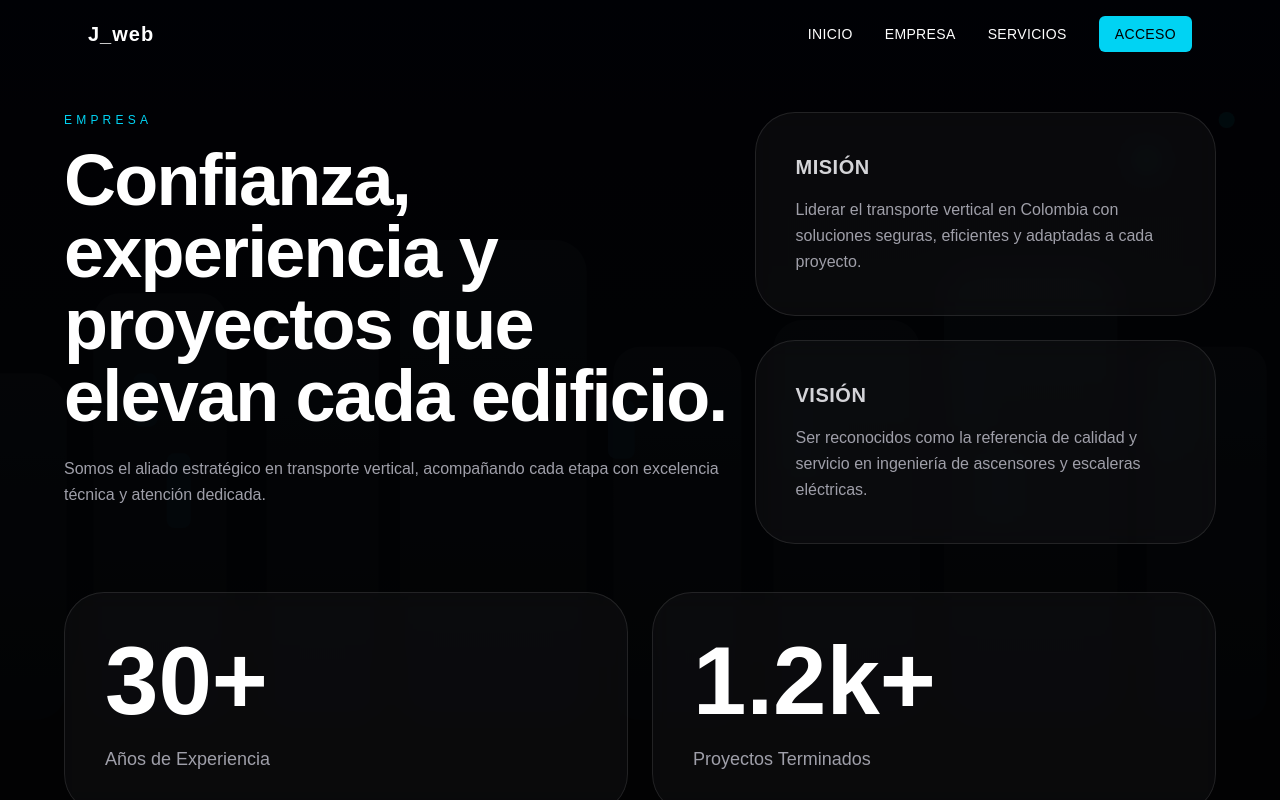
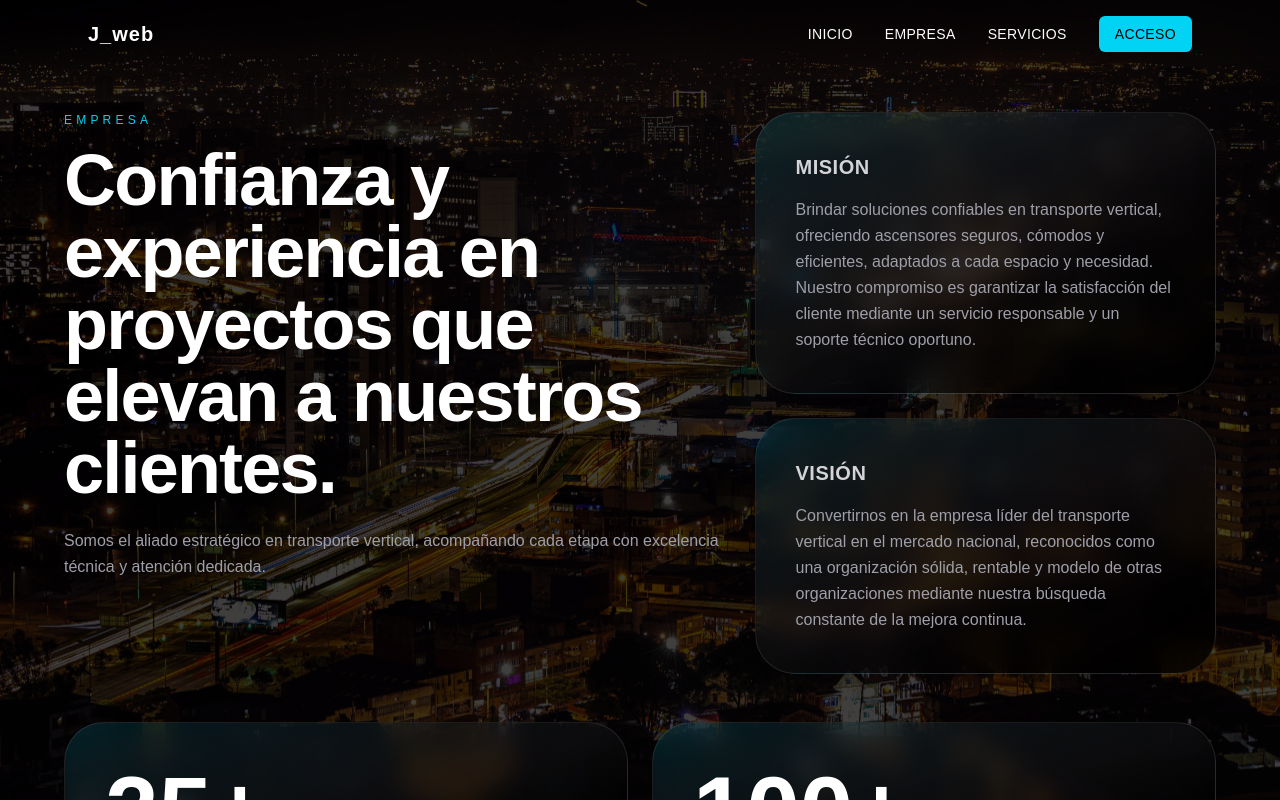
Before and after one commit to jesuscordoba2206/pagina-ascensores, a Next.js app: page /empresa in a window 1280 px wide. Shown: the top 800 px of the page. Built offline with nearby package versions, Linux system fonts and the light colour scheme.

Commit message:
Aprobado cliente bases de las ventanas, falta agregar informacion base

```diff
--- a/src/app/empresa/page.js
+++ b/src/app/empresa/page.js
@@ -3,45 +3,47 @@ import Link from 'next/link';
 
 export default function EmpresaPage() {
   return (
-    <div className="bg-black text-white min-h-screen">
+    <div className="relative min-h-screen bg-[url('/fondo_img.jpg')] bg-fixed bg-cover bg-center bg-no-repeat text-white">
+      <div className="absolute inset-0 bg-black/75 z-0" />
+
+      <div className="relative z-10">
         <Navbar />
 
-      <section className="relative overflow-hidden bg-fixed bg-[url('/cityscape.svg')] bg-center bg-cover">
-        <div className="absolute inset-0 bg-black/80"></div>
-        <div className="relative pt-28 pb-20 px-6">
+        <section className="relative overflow-hidden">
+          <div className="pt-28 pb-20 px-6">
             <div className="max-w-6xl mx-auto">
               <div className="grid gap-6 lg:grid-cols-[1.3fr_0.9fr]">
                 <div className="space-y-6">
                   <p className="text-cyan-400 uppercase tracking-[0.35em] text-xs mb-4">Empresa</p>
-                <h1 className="text-6xl md:text-7xl font-bold text-white tracking-tight">Confianza, experiencia y proyectos que elevan cada edificio.</h1>
+                  <h1 className="text-6xl md:text-7xl font-bold text-white tracking-tight">Confianza y experiencia en proyectos que elevan a nuestros clientes.</h1>
                   <p className="max-w-3xl text-zinc-400 font-light leading-relaxed">
                     Somos el aliado estratégico en transporte vertical, acompañando cada etapa con excelencia técnica y atención dedicada.
                   </p>
                 </div>
 
                 <div className="grid gap-6">
-                <div className="bg-zinc-900/40 backdrop-blur-md border border-white/10 rounded-[2.5rem] p-10 hover:scale-[1.01] transition-transform duration-500">
+                  <div className="bg-gradient-to-br from-cyan-500/15 via-zinc-900/40 to-black/80 backdrop-blur-md border border-white/10 rounded-[2.5rem] p-10 hover:scale-[1.01] transition-transform duration-500">
                     <h2 className="text-xl font-semibold text-zinc-300 mb-4 uppercase tracking-wide">Misión</h2>
                     <p className="text-zinc-400 font-light leading-relaxed">
-                    Liderar el transporte vertical en Colombia con soluciones seguras, eficientes y adaptadas a cada proyecto.
+                      Brindar soluciones confiables en transporte vertical, ofreciendo ascensores seguros, cómodos y eficientes, adaptados a cada espacio y necesidad. Nuestro compromiso es garantizar la satisfacción del cliente mediante un servicio responsable y un soporte técnico oportuno.
                     </p>
                   </div>
-                <div className="bg-zinc-900/40 backdrop-blur-md border border-white/10 rounded-[2.5rem] p-10 hover:scale-[1.01] transition-transform duration-500">
+                  <div className="bg-gradient-to-br from-cyan-500/15 via-zinc-900/40 to-black/80 backdrop-blur-md border border-white/10 rounded-[2.5rem] p-10 hover:scale-[1.01] transition-transform duration-500">
                     <h2 className="text-xl font-semibold text-zinc-300 mb-4 uppercase tracking-wide">Visión</h2>
                     <p className="text-zinc-400 font-light leading-relaxed">
-                    Ser reconocidos como la referencia de calidad y servicio en ingeniería de ascensores y escaleras eléctricas.
+                      Convertirnos en la empresa líder del transporte vertical en el mercado nacional, reconocidos como una organización sólida, rentable y modelo de otras organizaciones mediante nuestra búsqueda constante de la mejora continua.
                     </p>
                   </div>
                 </div>
               </div>
 
               <div className="mt-12 grid gap-6 md:grid-cols-2">
-              <div className="bg-zinc-900/40 backdrop-blur-md border border-white/10 rounded-[2.5rem] p-10 hover:scale-[1.01] transition-transform duration-500">
-                <p className="text-7xl md:text-8xl font-bold text-white leading-none">30+</p>
+                <div className="bg-gradient-to-br from-cyan-500/15 via-zinc-900/40 to-black/80 backdrop-blur-md border border-white/10 rounded-[2.5rem] p-10 hover:scale-[1.01] transition-transform duration-500">
+                  <p className="text-7xl md:text-8xl font-bold text-white leading-none">25+</p>
                   <p className="mt-4 text-zinc-400 font-light text-lg">Años de Experiencia</p>
                 </div>
-              <div className="bg-zinc-900/40 backdrop-blur-md border border-white/10 rounded-[2.5rem] p-10 hover:scale-[1.01] transition-transform duration-500">
-                <p className="text-7xl md:text-8xl font-bold text-white leading-none">1.2k+</p>
+                <div className="bg-gradient-to-br from-cyan-500/15 via-zinc-900/40 to-black/80 backdrop-blur-md border border-white/10 rounded-[2.5rem] p-10 hover:scale-[1.01] transition-transform duration-500">
+                  <p className="text-7xl md:text-8xl font-bold text-white leading-none">100+</p>
                   <p className="mt-4 text-zinc-400 font-light text-lg">Proyectos Terminados</p>
                 </div>
               </div>
@@ -51,7 +53,7 @@ export default function EmpresaPage() {
                   href="/empresa"
                   className="inline-block bg-cyan-400 text-black px-8 py-3 rounded-[2.5rem] font-bold uppercase tracking-wide transition-all duration-300 hover:opacity-90"
                 >
-                Conoce nuestra historia
+                  Conoce nuestros proyectos
                 </Link>
               </div>
             </div>
@@ -64,5 +66,6 @@ export default function EmpresaPage() {
           </div>
         </footer>
       </div>
+    </div>
   );
 }
--- a/src/app/servicios/page.js
+++ b/src/app/servicios/page.js
@@ -4,7 +4,10 @@ import { Cog, Wrench, Hammer, Clock3 } from 'lucide-react';
 
 export default function ServiciosPage() {
   return (
-    <div className="bg-black text-white min-h-screen">
+    <div className="relative min-h-screen bg-[url('/fondo_img.jpg')] bg-fixed bg-cover bg-center bg-no-repeat text-white">
+      <div className="absolute inset-0 bg-black/75 z-0" />
+
+      <div className="relative z-10">
         <Navbar />
 
         <section className="pt-28 pb-20 px-6">
@@ -18,7 +21,7 @@ export default function ServiciosPage() {
             </div>
 
             <div className="grid grid-cols-1 md:grid-cols-2 gap-6">
-            <div className="bg-zinc-900/40 backdrop-blur-md border border-white/10 rounded-[2.5rem] p-10 hover:scale-[1.01] transition-transform duration-500 h-full">
+              <div className="bg-gradient-to-br from-cyan-500/15 via-zinc-900/40 to-black/80 backdrop-blur-md border border-white/10 rounded-[2.5rem] p-10 hover:scale-[1.01] transition-transform duration-500 h-full">
                 <div className="mb-6 inline-flex h-12 w-12 items-center justify-center rounded-3xl bg-cyan-500/10 text-cyan-400">
                   <Cog className="h-6 w-6" />
                 </div>
@@ -31,7 +34,7 @@ export default function ServiciosPage() {
                 </Link>
               </div>
 
-            <div className="bg-zinc-900/40 backdrop-blur-md border border-white/10 rounded-[2.5rem] p-10 hover:scale-[1.01] transition-transform duration-500 h-full">
+              <div className="bg-gradient-to-br from-cyan-500/15 via-zinc-900/40 to-black/80 backdrop-blur-md border border-white/10 rounded-[2.5rem] p-10 hover:scale-[1.01] transition-transform duration-500 h-full">
                 <div className="mb-6 inline-flex h-12 w-12 items-center justify-center rounded-3xl bg-cyan-500/10 text-cyan-400">
                   <Wrench className="h-6 w-6" />
                 </div>
@@ -44,7 +47,7 @@ export default function ServiciosPage() {
                 </Link>
               </div>
 
-            <div className="bg-zinc-900/40 backdrop-blur-md border border-white/10 rounded-[2.5rem] p-10 hover:scale-[1.01] transition-transform duration-500 h-full">
+              <div className="bg-gradient-to-br from-cyan-500/15 via-zinc-900/40 to-black/80 backdrop-blur-md border border-white/10 rounded-[2.5rem] p-10 hover:scale-[1.01] transition-transform duration-500 h-full">
                 <div className="mb-6 inline-flex h-12 w-12 items-center justify-center rounded-3xl bg-cyan-500/10 text-cyan-400">
                   <Hammer className="h-6 w-6" />
                 </div>
@@ -79,5 +82,6 @@ export default function ServiciosPage() {
           </div>
         </footer>
       </div>
+    </div>
   );
 }
```
Also changed, not shown: src/app/page.js (+18 -17 lines), public/fondo_img.jpg (added). Lines whose indentation alone changed are shown as unchanged.
